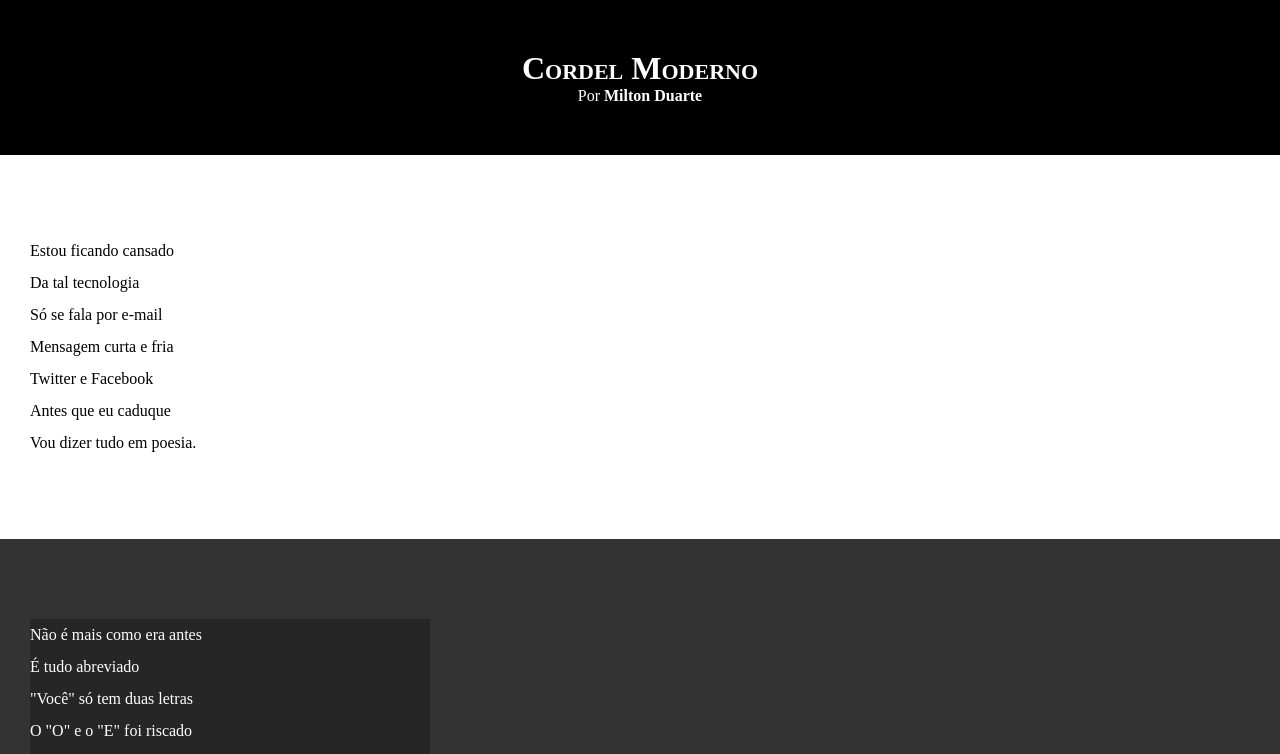
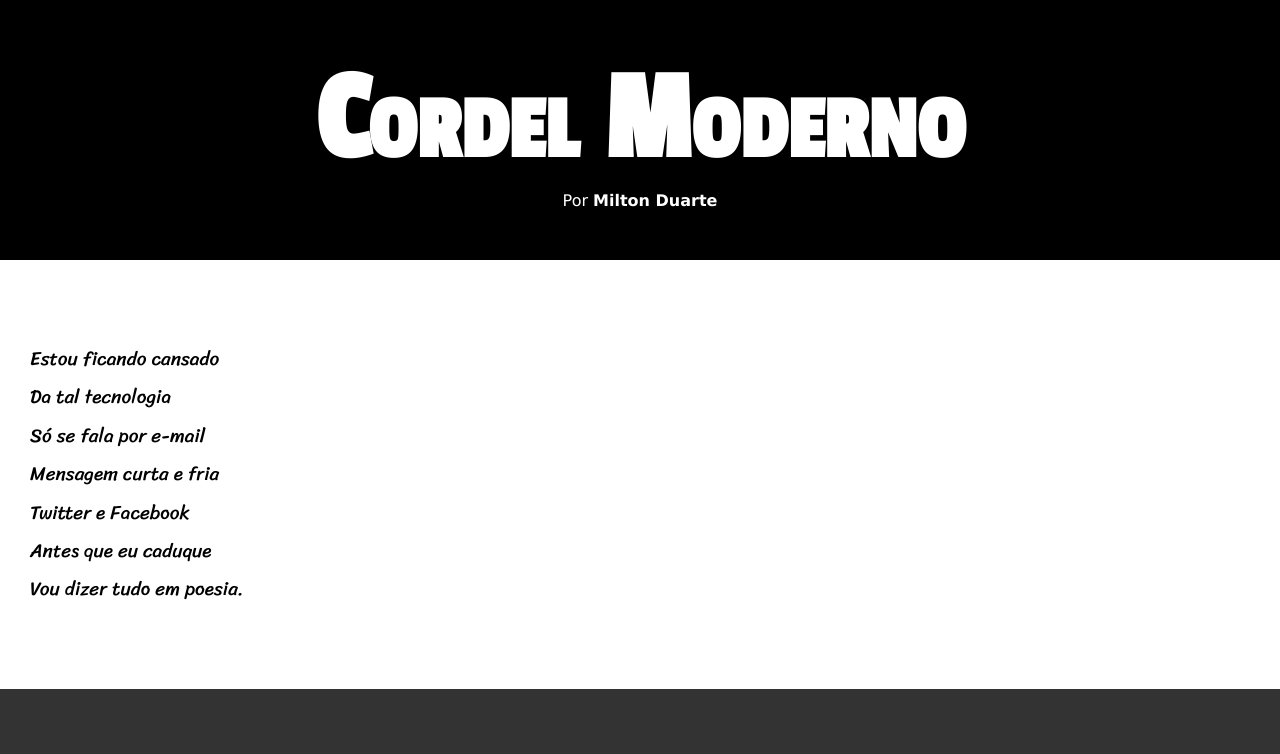
Before and after one commit to luizjuniorbraga/html-css, a plain HTML site: page desafios/d012/index.html in a window 1280 px wide. Shown: the top 754 px of the page. Drawn offline with Linux system fonts and the light colour scheme.

Commit message:
atualização de estilos desafio 21

```diff
--- a/desafios/d012/estilo/style.css
+++ b/desafios/d012/estilo/style.css
@@ -1,4 +1,15 @@
 @charset "UTF-8";
+
+@import url('https://fonts.googleapis.com/css2?family=Bebas+Neue&family=Passion+One&display=swap');
+
+@import url('https://fonts.googleapis.com/css2?family=Bebas+Neue&family=Passion+One&family=Sriracha&display=swap');
+
+:root {
+    --fonte1: Verdana, Geneva, Tahoma, sans-serif;
+    --fonte2: 'Passion One', cursive;
+    --fonte3: 'Sriracha', cursive;
+
+}
 
 * {
     margin: 0px;
@@ -8,6 +19,7 @@
 html, body {
     min-height: 100vh;
     background-color: darkgray;
+    font-family: var(--fonte1);
 }
 
 header {
@@ -19,6 +31,8 @@ header {
 header > h1 {
     padding-top: 50px;
     font-variant: small-caps;
+    font-family: var(--fonte2);
+    font-size: 10vw;
 }
 
 header > p {
@@ -40,6 +54,8 @@ section {
     padding-bottom: 10vh;
     line-height: 2em;
     padding-left: 30px;
+    font-family: var(--fonte3);
+    font-size: 1.5vw;
 }
 
 section.normal {
@@ -53,7 +69,8 @@ section.imagem {
 }
 
 section.imagem > p {
-    width: 400px;
+    display: inline-block;
+    padding: 5px;
     background-color: rgba(0, 0, 0, 0.253);
 }
 
```
